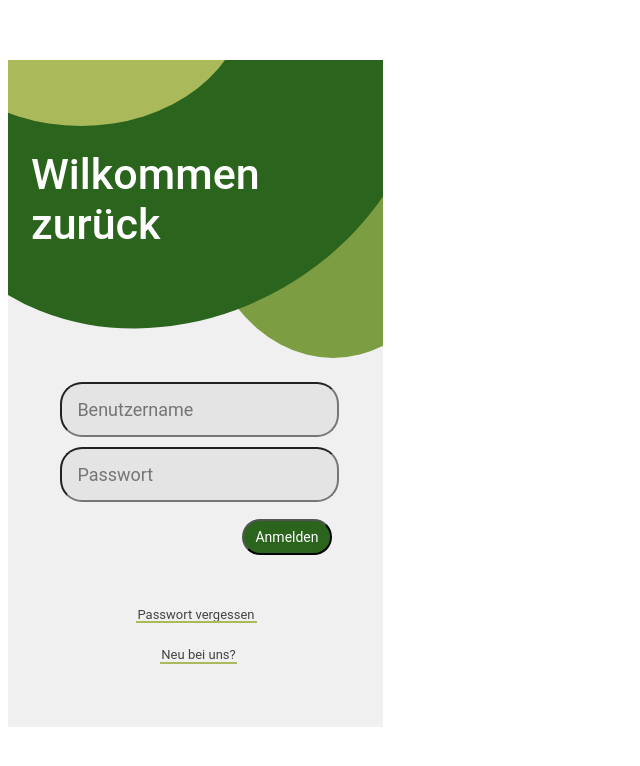
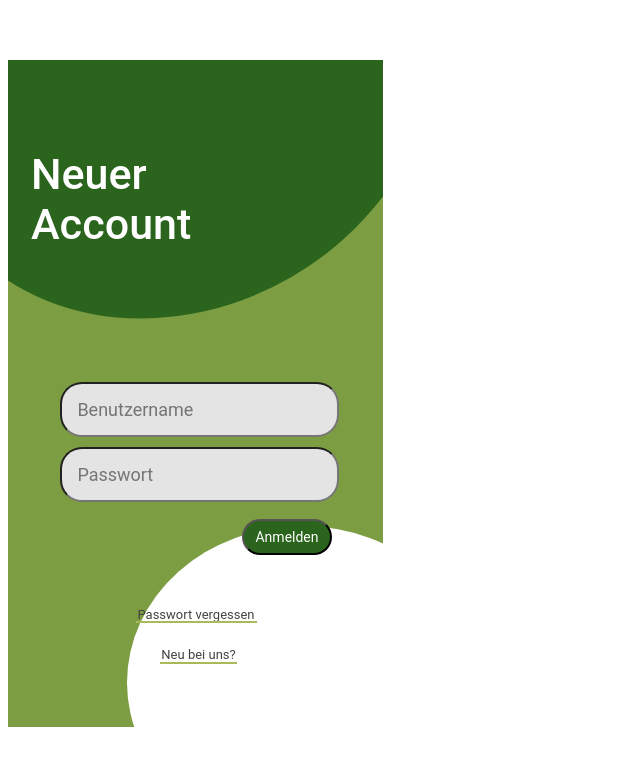
Before and after one commit to lucy-hochholdinger/Feuchtigkeitssensor_frontend, a Vue app in the folder frontend/: page /registration in a window 1280 px wide. Shown: the top 766 px of the page, without its empty margins (0-640 px from the left). Built offline with nearby package versions, Linux system fonts and the light colour scheme.

Commit message:
registrations anpassen

```diff
--- a/frontend/src/components/LogIn.vue
+++ b/frontend/src/components/LogIn.vue
@@ -1,8 +1,8 @@
 <template>
   <div id="LogIn">
-    <div class="bubble1"></div>
-    <div class="bubble2"></div>
-    <div class="bubble3"></div>
+    <div id="bubble1"></div>
+    <div id="bubble2"></div>
+    <div id="bubble3"></div>
     <div class="page">Wilkommen zurück</div>
     <input type="text" placeholder="   Benutzername" id="username" />
     <input type="text" placeholder="   Passwort" id="password" />
@@ -32,7 +32,7 @@ export default {
     height: 667px;
   }
 
-  .bubble1 {
+  #bubble1 {
     position: absolute;
     width: 274px;
     height: 354px;
@@ -42,7 +42,7 @@ export default {
     background: #7C9D42;
   }
 
-  .bubble2 {
+  #bubble2 {
     position: absolute;
     width: 536.97px;
     height: 457.74px;
@@ -53,7 +53,7 @@ export default {
     transform: rotate(-30deg);
   }
 
-  .bubble3 {
+  #bubble3 {
     position: absolute;
     width: 330px;
     height: 258px;
--- a/frontend/src/components/Registration.vue
+++ b/frontend/src/components/Registration.vue
@@ -1,9 +1,8 @@
 <template>
-  <div id="LogIn">
-    <div class="bubble1"></div>
-    <div class="bubble2"></div>
-    <div class="bubble3"></div>
-    <div class="page">Wilkommen zurück</div>
+  <div id="Registration">
+    <div id="bubble4"></div>
+    <div id="bubble5"></div>
+    <div class="page">Neuer Account</div>
     <input type="text" placeholder="   Benutzername" id="username" />
     <input type="text" placeholder="   Passwort" id="password" />
     <button id="logInButton">Anmelden</button>
@@ -24,44 +23,37 @@ export default {
 
 <!-- Add "scoped" attribute to limit CSS to this component only -->
 <style scoped>
-  #LogIn {
+  #Registration {
     overflow: hidden;
     position: relative;
-    background-color: #F0F0F0;
+    background-color: #7C9D42;
     width: 375px;
     height: 667px;
   }
 
-  .bubble1 {
+  #bubble4 {
     position: absolute;
-    width: 274px;
-    height: 354px;
-    left: 188px;
-    top: -56px;
+    width: 537px;
+    height: 458px;
+    left: -100px;
+    top: -210px;
     border-radius: 100%;
-    background: #7C9D42;
-  }
 
-  .bubble2 {
-    position: absolute;
-    width: 536.97px;
-    height: 457.74px;
-    left: -107px;
-    top: -200px;
-    border-radius: 100%;
     background: #2B641C;
     transform: rotate(-30deg);
   }
 
-  .bubble3 {
+  #bubble5 {
     position: absolute;
-    width: 330px;
-    height: 258px;
-    left: -92px;
-    top: -192px;
+    width: 351px;
+    height: 313px;
+    left: 119px;
+    top: 466px;
     border-radius: 100%;
-    background: #AAB95A;
+
+    background: #FFFFFF;
   }
+
   .page{
     position: absolute;
     width: 285px;
```
